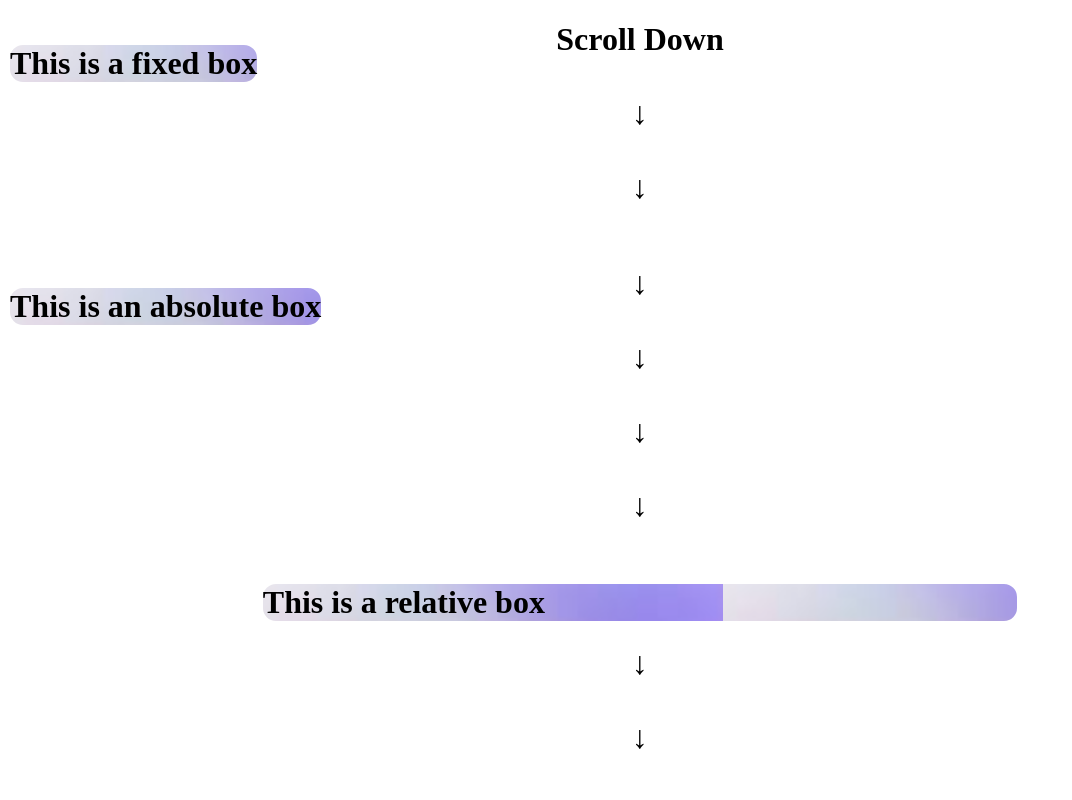
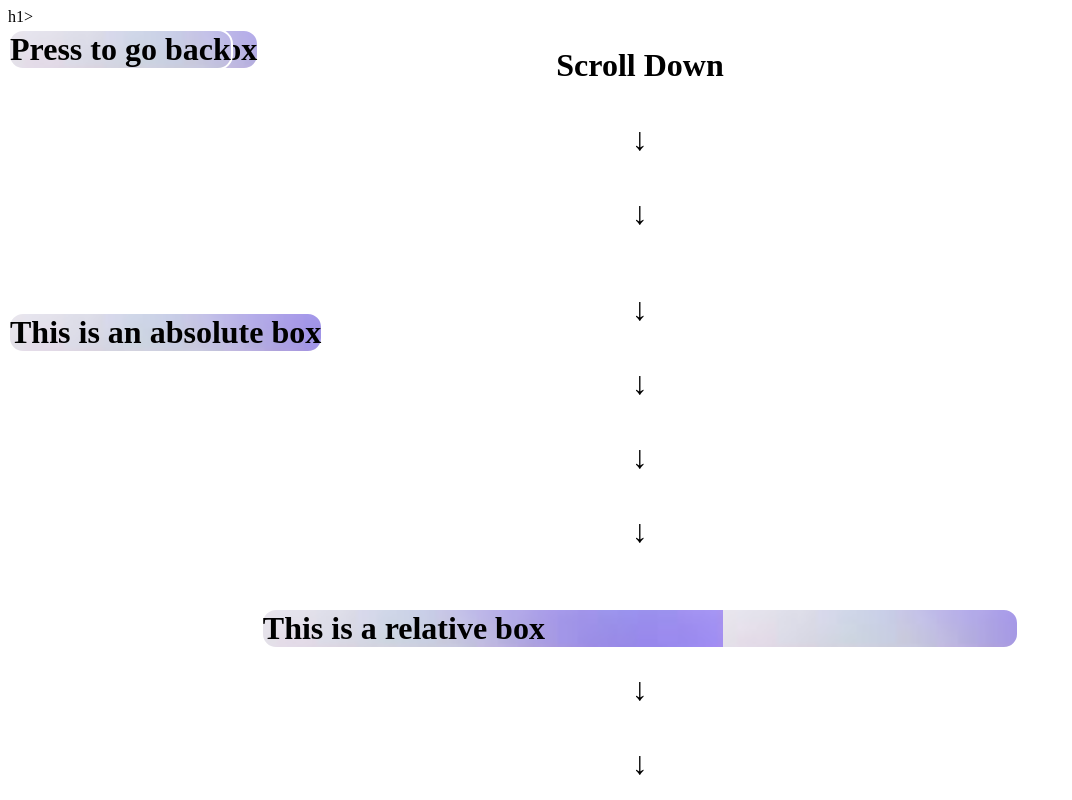
Before and after one commit to euler-teach-literacy/My-first-web, a plain HTML site: page Example page.html in a window 1280 px wide. Shown: the top 800 px of the page, without its empty margins (0-1072 px from the left). Drawn offline with Linux system fonts and the light colour scheme.

Commit message:
Update Example page.html

```diff
--- a/Example page.html
+++ b/Example page.html
@@ -6,6 +6,7 @@
 
 <body>
     <h1 id="fixed">This is a fixed box</h1>
+    <h1 id="fixed">Press to go back</h1>h1>
     <h1 class="middle">Scroll Down <br/><br/>↓<br/><br/>↓<br/><br/></h1>
     <h1 id="absolute">This is an absolute box</h1>
     <h1 class="middle">↓<br/><br/>↓<br/><br/>↓<br/><br/>↓<br/><br/></h1>
@@ -13,4 +14,5 @@
     <h1 class="middle">↓<br/><br/>↓<br/><br/>↓<br/><br/>↓<br/><br/>↓<br/><br/>↓<br/><br/>↓<br/><br/>↓<br/><br/>↓<br/><br/>↓<br/><br/>↓<br/><br/>↓<br/><br/>↓<br/><br/>↓<br/><br/>↓<br/><br/>↓<br/><br/>↓<br/><br/>↓<br/><br/>↓<br/><br/>↓<br/><br/>↓<br/><br/>↓<br/><br/>↓<br/><br/>↓<br/><br/>↓<br/><br/>↓</h1>
 
     <h2>what are you looking for?? 🤔🤔</h2>
+
 </body>
```
